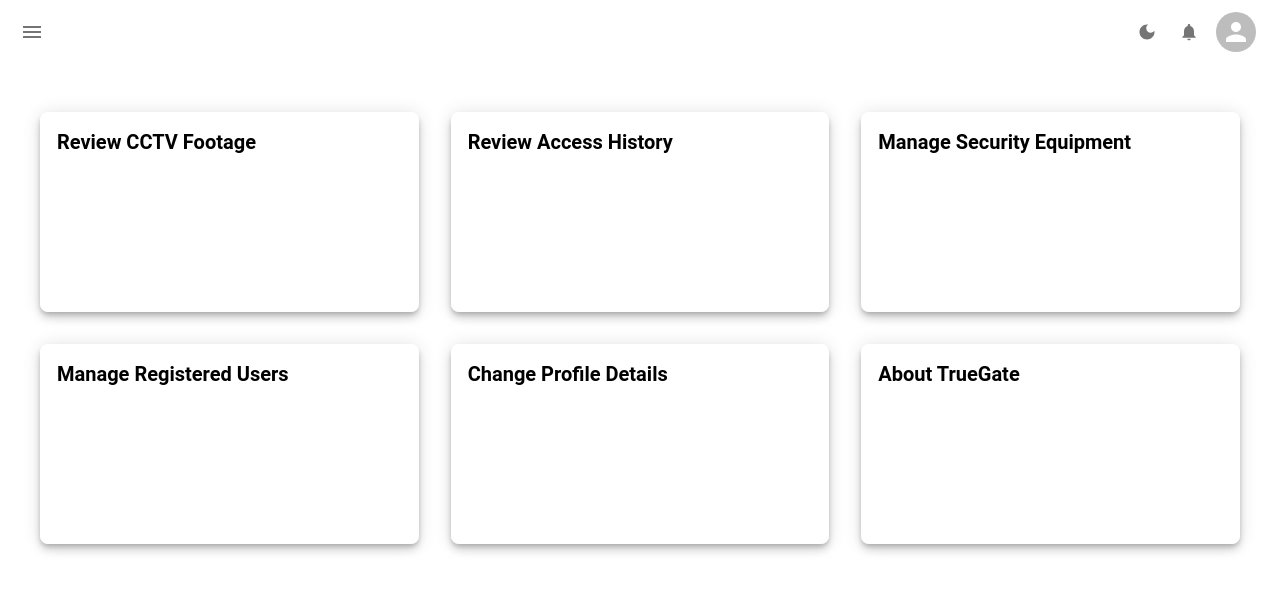
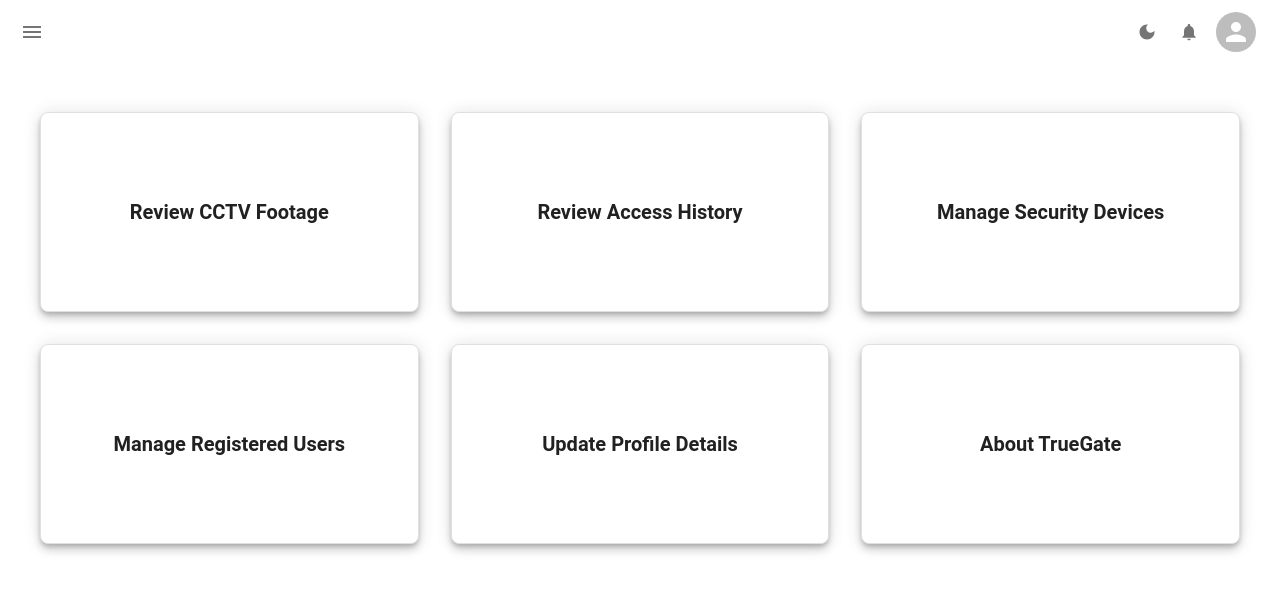
Before and after one commit to akilapilapitiya/TrueGate, a React (Vite) app in the folder frontend/: page /login in a window 1280 px wide. Both pictures are taken after typing "name@example.com", "Sample123" into the empty fields and a click on the button "Login". Shown: the top 592 px of the page. Built offline with nearby package versions, Linux system fonts and the light colour scheme.

Commit message:
Dashboard Updated

```diff
--- a/frontend/src/components/Sidebar.jsx
+++ b/frontend/src/components/Sidebar.jsx
@@ -9,7 +9,7 @@
   ListItemText,
 } from "@mui/material";
 import { NavLink } from "react-router-dom";
-import namedLogo from "../assets/logo-name-white.png";
+import namedLogo from "../assets/logo-name.png";
 import { useAppTheme } from "../hooks/useAppTheme";
 
 const SideBar = ({ navLinks, onClose }) => {
--- a/frontend/src/pages/Dashboard.jsx
+++ b/frontend/src/pages/Dashboard.jsx
@@ -1,40 +1,51 @@
 import React from "react";
-import { Box, Divider, Paper, Typography } from "@mui/material";
+import { Box, Paper, Typography, useTheme } from "@mui/material";
 import { useNavigate } from "react-router-dom";
 
 const Dashboard = () => {
+  const theme = useTheme();
   const navigate = useNavigate();
 
   const boxStyle = {
     width: "100%",
     height: 200,
-    backgroundColor: "rgba(255, 255, 255, 0.37)",
+    backgroundColor: theme.palette.background.default,
     backdropFilter: "blur(10px)",
-    border: "1px solid rgba(255, 255, 255, 0.2)",
+    border: `1px solid ${theme.palette.divider}`,
     display: "flex",
     flexDirection: "column",
+    justifyContent: "center",
+    alignItems: "center",
     padding: 2,
     cursor: "pointer",
     transition: "all 0.3s ease",
     "&:hover": {
       transform: "translateY(-4px)",
-      boxShadow: "0 12px 24px rgba(0, 0, 0, 0.62)",
-      backgroundColor: "rgba(255, 255, 255, 0.23)",
+      boxShadow: theme.shadows[8],
+      backgroundColor: theme.palette.action.hover,
     },
     "&:active": {
       transform: "translateY(-2px)",
     },
   };
 
+  const cards = [
+    { label: "Review CCTV Footage", path: "/footage" },
+    { label: "Review Access History", path: "/history" },
+    { label: "Manage Security Devices", path: "/devices" },
+    { label: "Manage Registered Users", path: "/users" },
+    { label: "Update Profile Details", path: "/profile" },
+    { label: "About TrueGate", path: "/about" },
+  ];
+
   return (
     <Box
       sx={{
         width: "100vw",
         minHeight: "100vh",
-        backgroundColor: "rgb(255, 255, 255)",
+        backgroundColor: theme.palette.background.default,
         padding: { xs: 2, sm: 3, md: 4 },
         boxSizing: "border-box",
-        margin: 0,
       }}
     >
       <Box
@@ -46,83 +57,26 @@
             md: "repeat(3, 1fr)",
           },
           gap: { xs: 2, sm: 3, md: 4 },
-          width: "100%",
           maxWidth: "1200px",
           margin: "0 auto",
           paddingTop: "10vh",
         }}
       >
+        {cards.map(({ label, path }) => (
           <Paper
+            key={label}
             elevation={6}
-          onClick={() => {
-            navigate("/footage");
-          }}
+            onClick={() => navigate(path)}
             sx={boxStyle}
           >
-          <Typography variant="h5" sx={{ color: "black", fontWeight: "bold" }}>
-            Review CCTV Footage
+            <Typography
+              variant="h5"
+              sx={{ color: theme.palette.text.primary, fontWeight: "bold" }}
+            >
+              {label}
             </Typography>
           </Paper>
-
-        <Paper
-          elevation={6}
-          onClick={() => {
-            navigate("/history");
-          }}
-          sx={boxStyle}
-        >
-          <Typography variant="h5" sx={{ color: "black", fontWeight: "bold" }}>
-            Review Access History
-          </Typography>
-        </Paper>
-
-        <Paper
-          elevation={6}
-          onClick={() => {
-            navigate("/devices");
-          }}
-          sx={boxStyle}
-        >
-          <Typography variant="h5" sx={{ color: "black", fontWeight: "bold" }}>
-            Manage Security Equipment
-          </Typography>
-        </Paper>
-
-        <Paper
-          elevation={6}
-          onClick={() => {
-            navigate("/users");
-          }}
-          sx={boxStyle}
-        >
-          <Typography variant="h5" sx={{ color: "black", fontWeight: "bold" }}>
-            Manage Registered Users
-          </Typography>
-        </Paper>
-
-        <Paper
-          elevation={6}
-          onClick={() => {
-            navigate("/profile");
-          }}
-          sx={boxStyle}
-        >
-          <Typography variant="h5" sx={{ color: "black", fontWeight: "bold" }}>
-            Change Profile Details
-          </Typography>
-        </Paper>
-
-        <Paper
-          elevation={6}
-          onClick={() => {
-            navigate("/about");
-          }}
-          sx={boxStyle}
-        >
-          <Typography variant="h5" sx={{ color: "black", fontWeight: "bold" }}>
-            About TrueGate
-          </Typography>
-        </Paper>
+        ))}
       </Box>
     </Box>
   );
```
Lines whose indentation alone changed are shown as unchanged.
